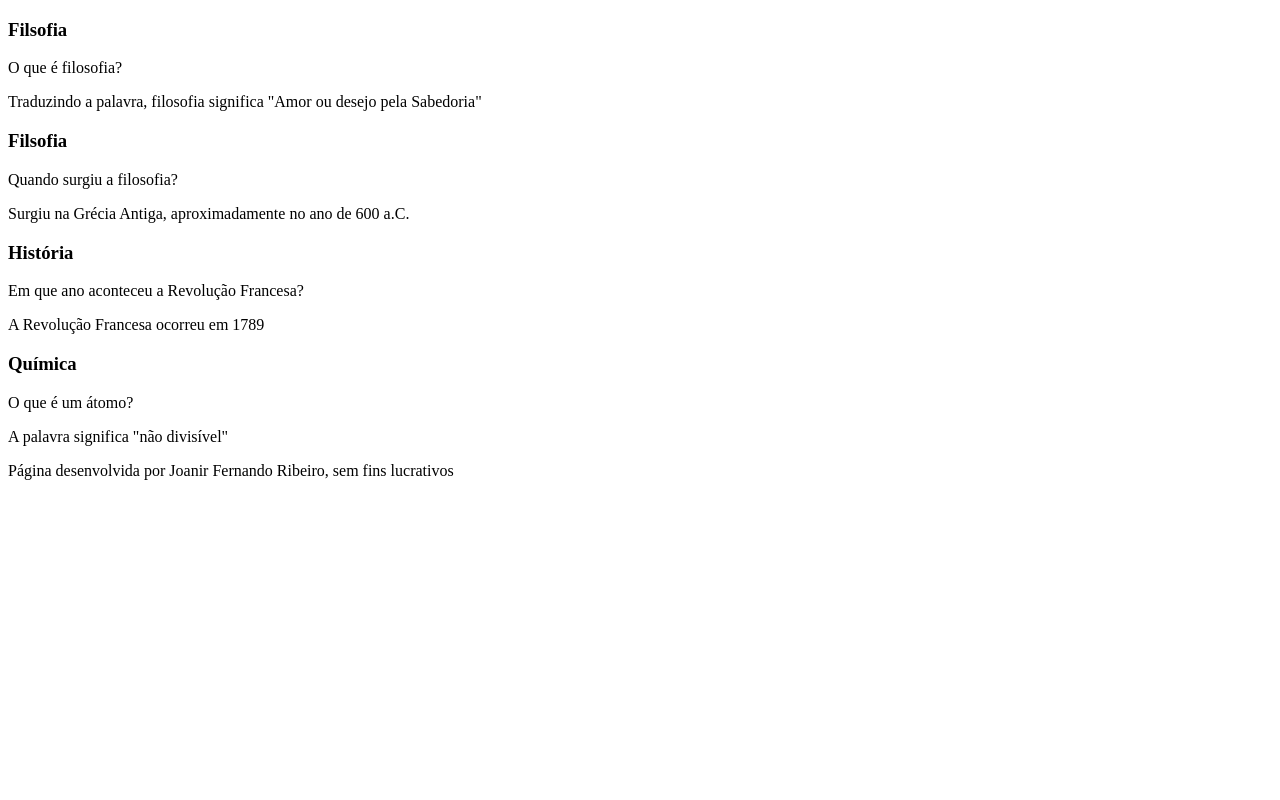
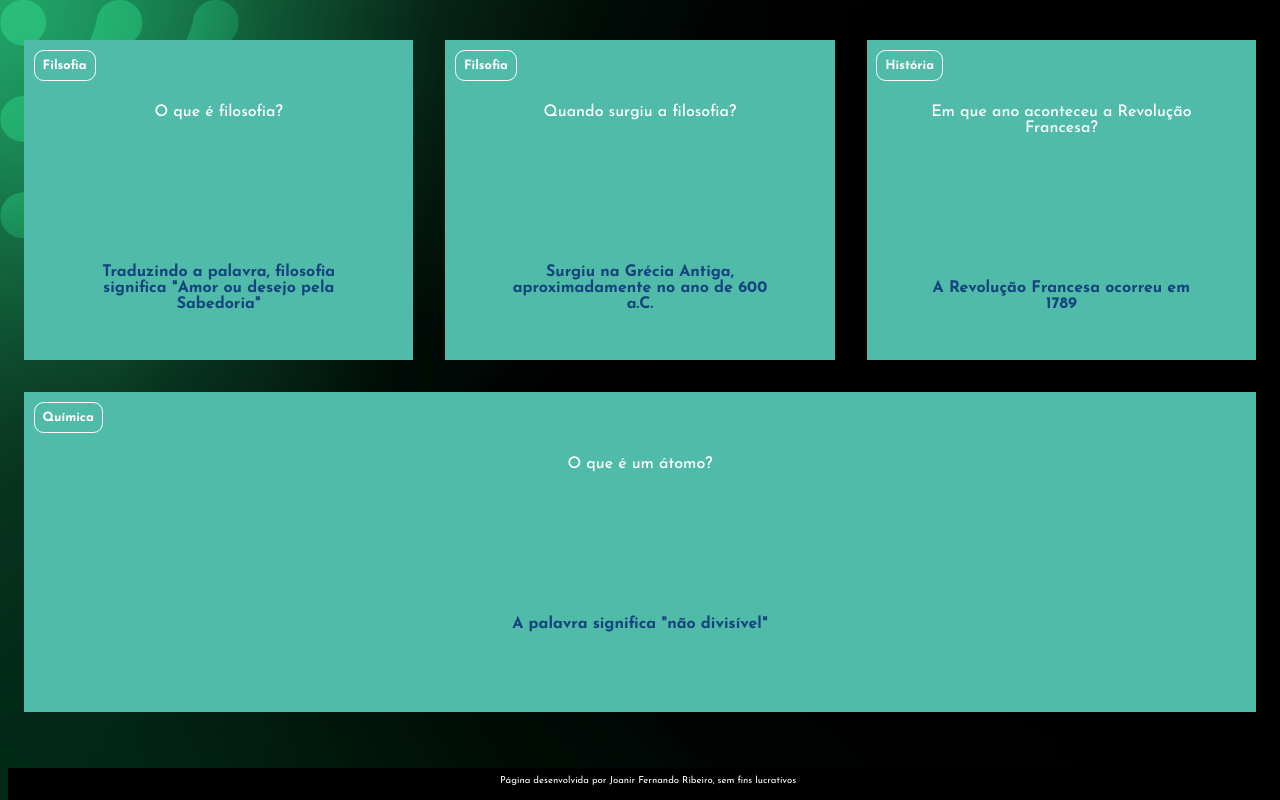
Before and after one commit to JoanirRibeiro/TurmaE3ajornadaProjetoCartoesMemoria, a plain HTML site: page index.html in a window 1280 px wide. Drawn offline with Linux system fonts and the light colour scheme.

Commit message:
edicoes de estilização

```diff
--- a/assets/style.css
+++ b/assets/style.css
@@ -15,6 +15,8 @@ body {
     background-color: var(--card-front-color);
     text-align: center;
     height: 100%;
+    transform-style: preserve-3d;
+    transition: transform 300ms ease-in-out;
   }
 
 #container {
@@ -54,6 +56,11 @@ body {
     font-weight: 700;
   }
 
+  .cartao :hover .cartao__conteudo{
+    transform: rotateY('180deg');
+  }
+
+
   footer {
     background-color: black;
     color: white;
--- a/index.html
+++ b/index.html
@@ -4,6 +4,7 @@
     <meta charset="UTF-8">
     <meta name="viewport" content="width=device-width, initial-scale=1.0">
     <title>Cartões de Memória</title>
+    <link rel="stylesheet" href="/assets/style.css">
 </head>
 <body>
     <main>
```
